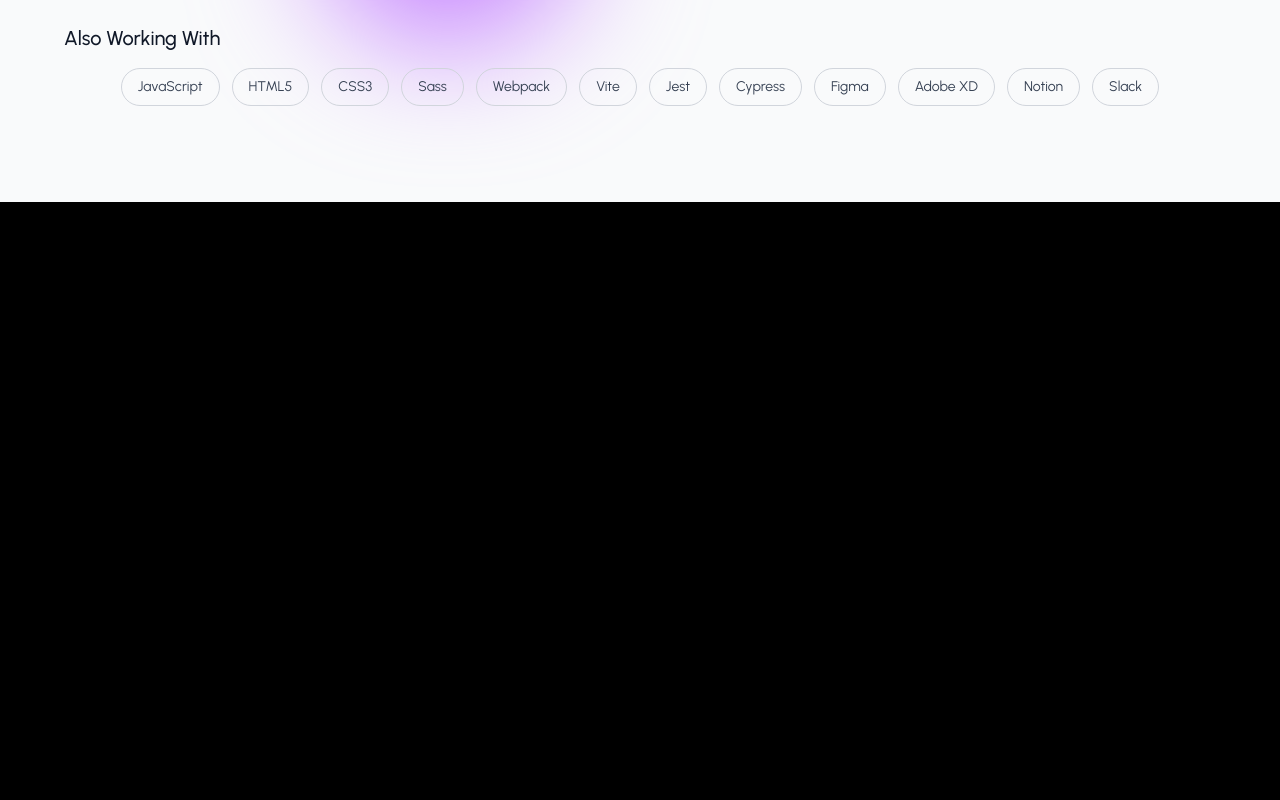
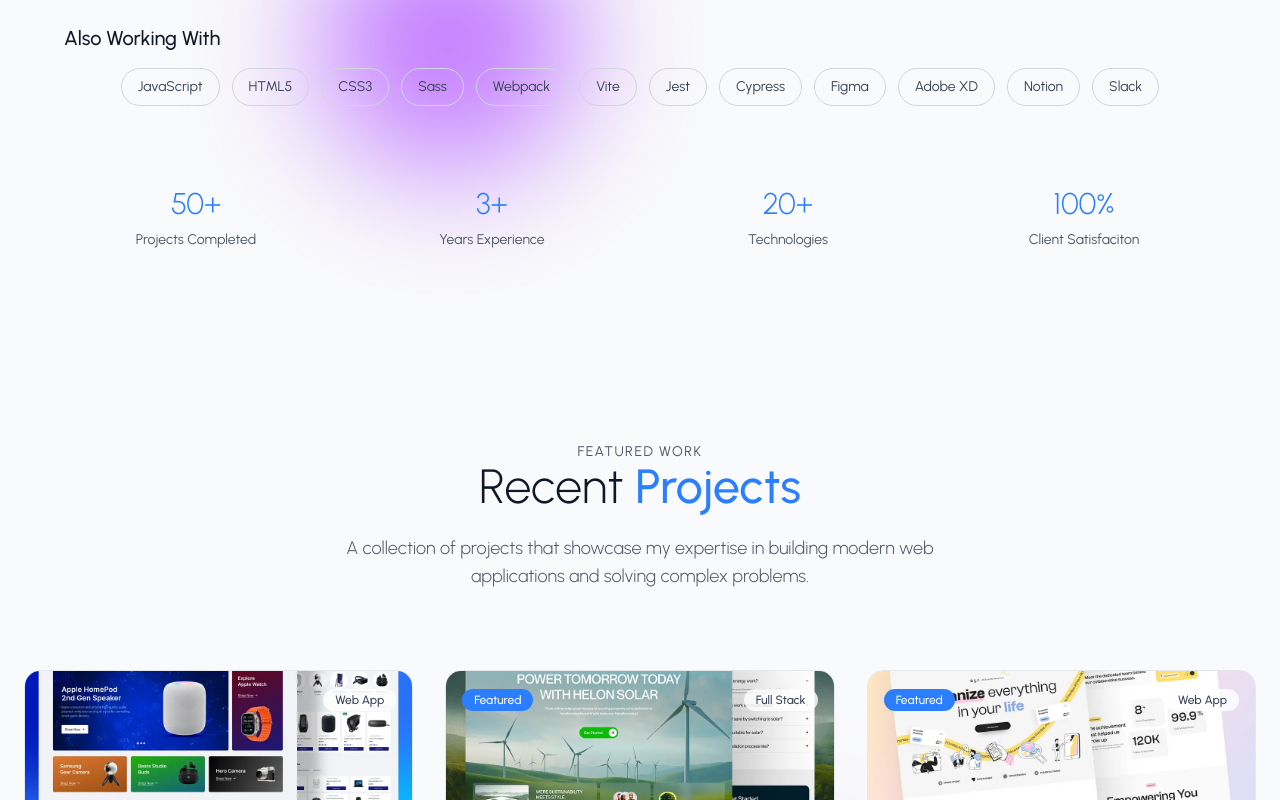
Before and after one commit to rhizaqi/WEB-Portfolio, a React (Vite) app in the folder dev-portfolio/: page / in a window 1280 px wide. Shown: the part 2000-2800 px from the top of the page. Built offline with nearby package versions, Linux system fonts and the light colour scheme.

Commit message:
feat: create project section and section card

```diff
--- a/dev-portfolio/src/App.jsx
+++ b/dev-portfolio/src/App.jsx
@@ -2,6 +2,7 @@
 import Navbar from "./components/navbar";
 import HeroSection from "./components/sections/HeroSection";
 import SkillSection from "./components/sections/SkillSection";
+import ProjectSection from "./components/sections/ProjectSection";
 
 function App() {
   return (
@@ -10,6 +11,7 @@
         <Navbar />
         <HeroSection />
         <SkillSection />
+        <ProjectSection />
       </div>
     </ThemeProvider>
   );
--- /dev/null
+++ b/dev-portfolio/src/components/ProjectCard.jsx
@@ -0,0 +1,99 @@
+import { motion } from "framer-motion";
+import { ExternalLink } from "lucide-react";
+import { FiGithub } from "react-icons/fi";
+
+export default function ProjectCard({ project, isDarkMode, index }) {
+  const cardVariants = {
+    hidden: {
+      y: 20,
+      opacity: 0,
+    },
+    visible: {
+      y: 0,
+      opacity: 1,
+      transition: {
+        duration: 0.6,
+        ease: "easeOut",
+      },
+    },
+  };
+
+  return (
+    <motion.div
+      variants={cardVariants}
+      whileHover={{
+        y: -8,
+        transition: {
+          duration: 0.3,
+          ease: "easeOut",
+        },
+      }}
+      className="group relative"
+    >
+      <div
+        className={`rounded-2xl overflow-hidden border transition-all duration-500 ${
+          isDarkMode
+            ? "bg-gray-900/50 border-gray-800 hover:border-gray-700 hover:shadow-2xl hover:shadow-blue-500/10"
+            : "bg-white/80 border-gray-200 hover:border-gray-300 hover:shadow-2xl hover:shadow-blue-500/10"
+        } backdrop-blur-sm`}
+      >
+        {/* Project Image */}
+        <div className="relative overflow-hidden">
+          <img
+            src={project.image}
+            alt={project.title}
+            className="w-full h-48 object-cover transition-transform duration-500 group-hover:scale-105"
+          />
+          {/* Featured Badge */}
+          {project.featured && (
+            <div className="absolute top-4 left-4">
+              <span className="bg-blue-500 text-white text-xs px-3 py-1 rounded-full font-medium">
+                Featured
+              </span>
+            </div>
+          )}
+          {/* Category Badge */}
+          <div className="absolute top-4 right-4">
+            <span
+              className={`text-xs px-3 py-1 rounded-full font-medium ${
+                isDarkMode
+                  ? "bg-gray-800/80 text-gray-300"
+                  : "bg-white/80 text-gray-700"
+              } backdrop-blur-sm`}
+            >
+              {project.category}
+            </span>
+          </div>
+          {/* Hover Overlay with CTA Buttons */}
+          <motion.div
+            initial={{ opacity: 0 }}
+            whileHover={{ opacity: 1 }}
+            transition={{ duration: 0.3 }}
+            className="absolute inset-0 bg-black/60 backdrop-blur-sm flex items-center justify-center space-x-4"
+          >
+            <motion.a
+              href="#"
+              initial={{ y: 20, opacity: 0.5 }}
+              whileHover={{ y: 0, opacity: 1, scale: 1.05 }}
+              transition={{ duration: 0.3, delay: 0.1 }}
+              className="bg-blue-500 hover:bg-blue-600 text-white px-4 py-2 rounded-full flex items-center space-x-2 text-sm font-medium transition-colors"
+            >
+              <ExternalLink size={16} />
+              <span>Live Demo</span>
+            </motion.a>
+            <motion.a
+              href={project.githubUrl}
+              initial={{ y: 20, opacity: 0.5 }}
+              whileHover={{ y: 0, opacity: 1, scale: 1.05 }}
+              transition={{ duration: 0.3, delay: 0.2 }}
+              className={`border-2 border-white text-white hover:bg-white hover:text-gray-900 px-4 py-2 rounded-full flex items-center space-x-2 text-sm font-medium transition-all`}
+            >
+              <FiGithub size={16} />
+              <span>GitHub</span>
+            </motion.a>
+          </motion.div>
+        </div>
+      </div>
+    </motion.div>
+  );
+}
--- /dev/null
+++ b/dev-portfolio/src/components/sections/ProjectSection.jsx
@@ -0,0 +1,88 @@
+import { motion, useInView } from "framer-motion";
+import { ArrowUp, Code2, Globe, User, Zap } from "lucide-react";
+import { useRef } from "react";
+import { useTheme } from "../../context/ThemeContext";
+import { PROJECTS } from "../../utils/data";
+import { containerVariants, itemVariants } from "../../utils/helper";
+import ProjectCard from "../ProjectCard";
+
+export default function ProjectSection() {
+  const { isDarkMode } = useTheme();
+  const sectionRef = useRef(null);
+  const isInView = useInView(sectionRef, { once: true, margin: "-100px" });
+
+  return (
+    <section
+      id="work"
+      ref={sectionRef}
+      className={`py-24 px-6 ${
+        isDarkMode ? "bg-gray-950 text-white" : "bg-gray-50 text-gray-900"
+      } relative overflow-hidden`}
+    >
+      {/* Background Elements */}
+      <div className="">
+        <div
+          className={`absolute top-20 left-1/4 w-96 rounded-full blur-3xl opacity-5 ${
+            isDarkMode ? "bg-blue-500" : "bg-blue-400"
+          }`}
+        />
+      </div>
+      <div
+        className={`absolute bottom-20 right-1/4 w-80 h-80 rounded-full blur-3xl opacity-5 ${
+          isDarkMode ? "bg-purple-500" : "bg-purple-400"
+        }`}
+      />
+      <div className="max-w-7xl max-auto relative z-10">
+        {/* Section Header */}
+        <motion.div
+          initial="hidden"
+          animate={isInView ? "visible" : "hidden"}
+          variants={containerVariants}
+          className="text-center mb-20"
+        >
+          <motion.div
+            variants={itemVariants}
+            className={`text-sm uppercase tracking-widest ${
+              isDarkMode ? "text-gray-500" : "text-gray-600"
+            }`}
+          >
+            Featured Work
+          </motion.div>
+          <motion.h2
+            variants={itemVariants}
+            className="text-3xl md:text-5xl font-light mb-6"
+          >
+            Recent
+            <span className="text-blue-500 font-medium"> Projects</span>
+          </motion.h2>
+          <motion.p
+            variants={itemVariants}
+            className={`text-lg ${
+              isDarkMode ? "text-gray-400" : "text-gray-600"
+            } max-w-2xl mx-auto font-light`}
+          >
+            A collection of projects that showcase my expertise in building
+            modern web applications and solving complex problems.
+          </motion.p>
+        </motion.div>
+
+        {/* Projects Grid */}
+        <motion.div
+          initial="hidden"
+          animate={isInView ? "visible" : "hidden"}
+          variants={containerVariants}
+          className="grid md:grid-cols-2 lg:grid-cols-3 gap-8"
+        >
+          {PROJECTS.map((project, index) => (
+            <ProjectCard
+              key={project.id}
+              project={project}
+              index={index}
+              isDarkMode={isDarkMode}
+            />
+          ))}
+        </motion.div>
+      </div>
+    </section>
+  );
+}
--- a/dev-portfolio/src/components/sections/SkillSection.jsx
+++ b/dev-portfolio/src/components/sections/SkillSection.jsx
@@ -174,7 +174,10 @@
           <motion.div variants={itemVariants}>
             <h3 className="text-xl font-medium mb-4"> Also Working With</h3>
           </motion.div>
-          <motion.div variants={itemVariants} className="flex flex-wrap justify-center gap-3">
+          <motion.div
+            variants={itemVariants}
+            className="flex flex-wrap justify-center gap-3"
+          >
             {TECH_STACK.map((tech, index) => (
               <motion.span
                 key={tech}
@@ -190,6 +193,33 @@
             ))}
           </motion.div>
         </motion.div>
+
+        {/* Stats */}
+        <motion.div
+          initial="hidden"
+          animate={isInView ? "visible" : "hidden"}
+          variants={containerVariants}
+          className="mt-20 grid grid-cols-2 md:grid-cols-4 gap-8"
+        >
+          {STATS.map((stat, index) => (
+            <motion.div
+              key={stat.label}
+              variants={itemVariants}
+              className="text-center"
+            >
+              <div className="text-2xl md:text-3xl font-light text-blue-500 mb-2">
+                {stat.number}
+              </div>
+              <div
+                className={`text-sm ${
+                  isDarkMode ? "text-gray-400" : "text-gray-600"
+                }`}
+              >
+                {stat.label}
+              </div>
+            </motion.div>
+          ))}
+        </motion.div>
       </div>
     </section>
   );
```
